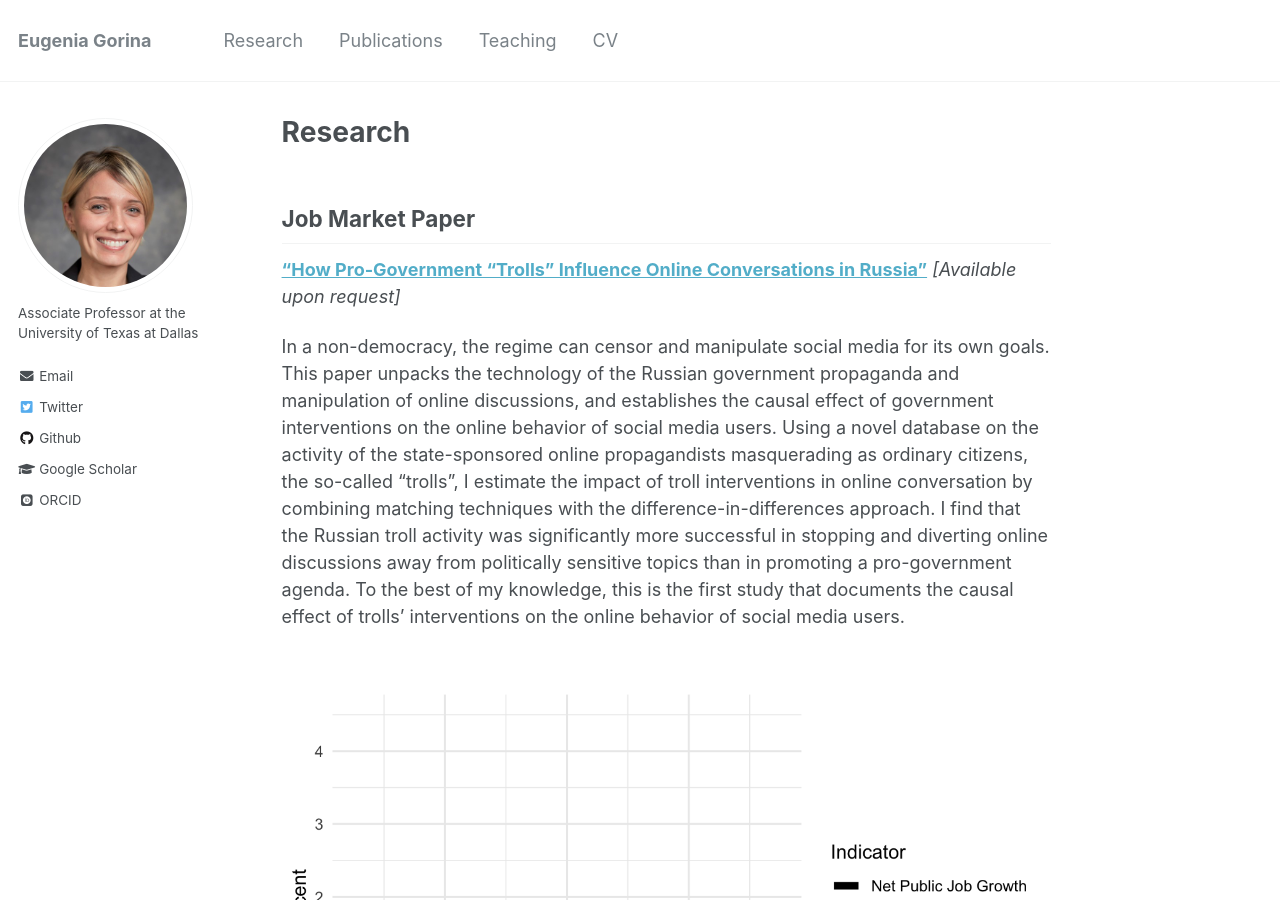
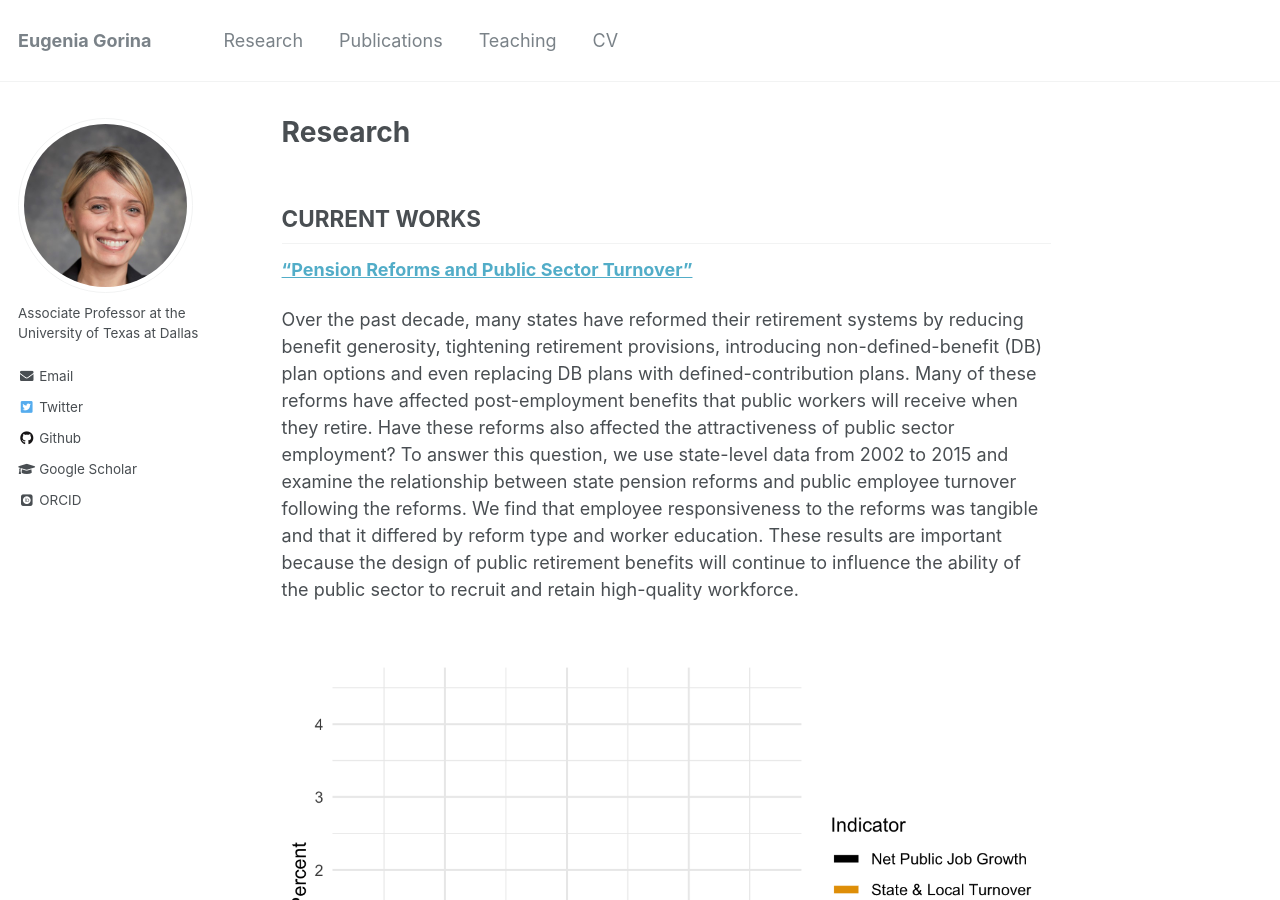
Before and after one commit to egorina/egorina.github.io, a Jekyll site: the page built from _pages/research.md, in a window 1280 px wide and 900 px high. Built offline with Jekyll 4.4.1, drawn with Linux system fonts in a browser that asks for light colours; some web fonts are replaced; comment, search, counter and statistics services are not loaded.

Commit message:
Update research.md

```diff
--- a/_pages/research.md
+++ b/_pages/research.md
@@ -20,11 +20,11 @@ redirect_from:
   }
 </style>
 
-## Job Market Paper
+## CURRENT WORKS
 
-[**“How Pro-Government “Trolls” Influence Online Conversations in Russia”**](#jmp) *[Available upon request]*
+[**“Pension Reforms and Public Sector Turnover”**](https://doi.org/10.1093/jopart/muz009)
 
-In a non-democracy, the regime can censor and manipulate social media for its own goals. This paper unpacks the technology of the Russian government propaganda and manipulation of online discussions, and establishes the causal effect of government interventions on the online behavior of social media users. Using a novel database on the activity of the state-sponsored online propagandists masquerading as ordinary citizens, the so-called “trolls”, I estimate the impact of troll interventions in online conversation by combining matching techniques with the difference-in-differences approach. I find that the Russian troll activity was significantly more successful in stopping and diverting online discussions away from politically sensitive topics than in promoting a pro-government agenda. To the best of my knowledge, this is the first study that documents the causal effect of trolls' interventions on the online behavior of social media users.
+Over the past decade, many states have reformed their retirement systems by reducing benefit generosity, tightening retirement provisions, introducing non-defined-benefit (DB) plan options and even replacing DB plans with defined-contribution plans. Many of these reforms have affected post-employment benefits that public workers will receive when they retire. Have these reforms also affected the attractiveness of public sector employment? To answer this question, we use state-level data from 2002 to 2015 and examine the relationship between state pension reforms and public employee turnover following the reforms. We find that employee responsiveness to the reforms was tangible and that it differed by reform type and worker education. These results are important because the design of public retirement benefits will continue to influence the ability of the public sector to recruit and retain high-quality workforce.
 
 <center>
 <img src="https://egorina.github.io/files/figs/fig-local-turnover.gif" style="height:500%;">
```
